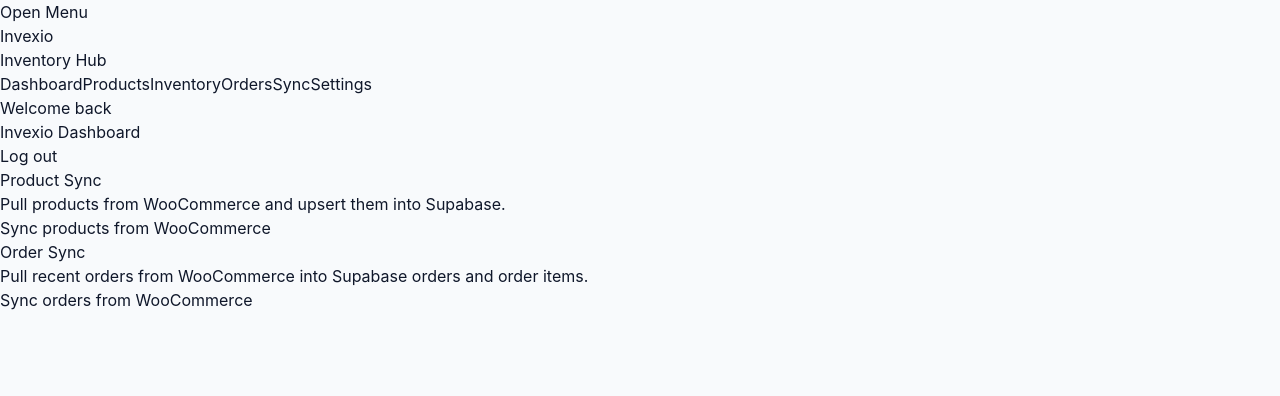
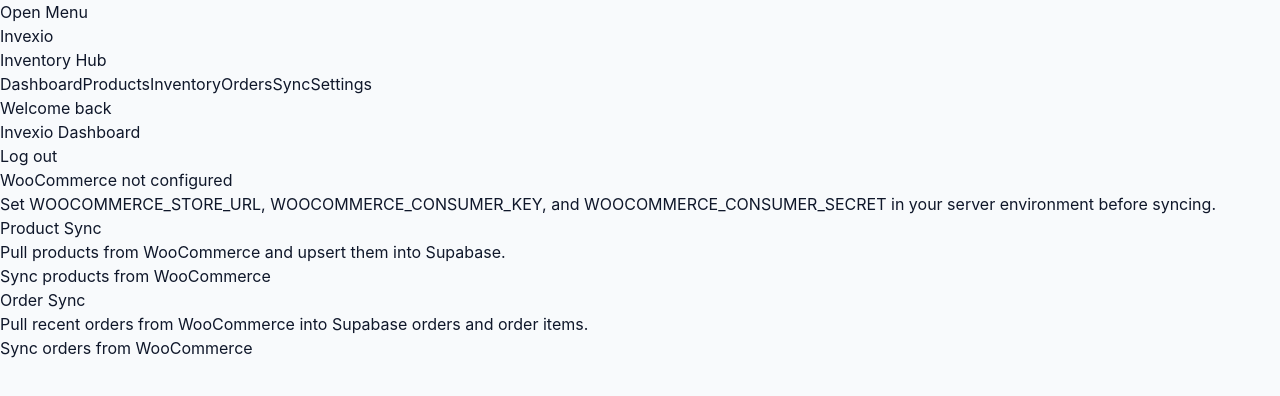
Before and after one commit to alanv9012/invexiov4, a Next.js app: page /sync in a window 1280 px wide. Shown: the top 396 px of the page. Built offline with nearby package versions, Linux system fonts and the light colour scheme; no server answers.

Commit message:
fix: handle WooCommerce sync disabled state

```diff
--- a/src/app/sync/page.tsx
+++ b/src/app/sync/page.tsx
@@ -1,13 +1,18 @@
 import { DashboardLayout } from "@/components/dashboard-layout";
 import { OrdersSyncCard } from "@/features/sync/orders-sync-card";
 import { ProductsSyncCard } from "@/features/sync/products-sync-card";
+import { getSyncPageData } from "@/features/sync/queries";
+import { SyncWooNotConfiguredAlert } from "@/features/sync/sync-woo-not-configured-alert";
 
 export default function SyncPage() {
+  const { wooConfigured } = getSyncPageData();
+
   return (
     <DashboardLayout>
       <div className="space-y-4">
-        <ProductsSyncCard />
-        <OrdersSyncCard />
+        {!wooConfigured ? <SyncWooNotConfiguredAlert /> : null}
+        <ProductsSyncCard wooConfigured={wooConfigured} />
+        <OrdersSyncCard wooConfigured={wooConfigured} />
       </div>
     </DashboardLayout>
   );
--- a/src/features/sync/actions.ts
+++ b/src/features/sync/actions.ts
@@ -1,6 +1,7 @@
 "use server";
 
 import { revalidatePath } from "next/cache";
+import type { SyncOrdersState, SyncProductsState } from "@/features/sync/sync-action-state";
 import {
   completeSyncLogFailure,
   completeSyncLogSuccess,
@@ -8,26 +9,10 @@
 } from "@/features/sync/sync-log-helpers";
 import { getSupabaseAdminClient } from "@/server/supabase/admin";
 import { createWooCommerceClient, type WooOrder } from "@/server/woocommerce/client";
+import { getWooEnvStatus } from "@/server/woocommerce/env";
 
-export type SyncProductsState = {
-  status: "idle" | "success" | "error";
-  message: string | null;
-};
-
-export const initialSyncProductsState: SyncProductsState = {
-  status: "idle",
-  message: null
-};
-
-export type SyncOrdersState = {
-  status: "idle" | "success" | "error";
-  message: string | null;
-};
-
-export const initialSyncOrdersState: SyncOrdersState = {
-  status: "idle",
-  message: null
-};
+const WOO_NOT_CONFIGURED_MESSAGE =
+  "WooCommerce is not configured. Add the required WooCommerce environment variables before syncing.";
 
 type WooProductRecord = {
   id: number;
@@ -57,6 +42,13 @@
   _previous: SyncProductsState,
   _formData: FormData
 ): Promise<SyncProductsState> {
+  if (!getWooEnvStatus().allConfigured) {
+    return {
+      status: "error",
+      message: WOO_NOT_CONFIGURED_MESSAGE
+    };
+  }
+
   const supabase = getSupabaseAdminClient();
   const { syncLogId, syncStart } = await startSyncLog(
     supabase,
@@ -266,6 +258,13 @@
   _previous: SyncOrdersState,
   _formData: FormData
 ): Promise<SyncOrdersState> {
+  if (!getWooEnvStatus().allConfigured) {
+    return {
+      status: "error",
+      message: WOO_NOT_CONFIGURED_MESSAGE
+    };
+  }
+
   const supabase = getSupabaseAdminClient();
   const { syncLogId, syncStart } = await startSyncLog(
     supabase,
--- a/src/features/sync/orders-sync-card.tsx
+++ b/src/features/sync/orders-sync-card.tsx
@@ -2,18 +2,16 @@
 
 import { useActionState } from "react";
 import { useFormStatus } from "react-dom";
-import {
-  initialSyncOrdersState,
-  syncOrdersFromWooCommerceAction
-} from "@/features/sync/actions";
+import { syncOrdersFromWooCommerceAction } from "@/features/sync/actions";
+import { initialSyncOrdersState } from "@/features/sync/sync-action-state";
 
-function SyncOrdersButton() {
+function SyncOrdersButton({ disabled }: { disabled: boolean }) {
   const { pending } = useFormStatus();
 
   return (
     <button
       type="submit"
-      disabled={pending}
+      disabled={disabled || pending}
       className="rounded-md bg-slate-900 px-4 py-2 text-sm font-medium text-white transition hover:bg-slate-800 disabled:cursor-not-allowed disabled:opacity-60"
     >
       {pending ? "Syncing..." : "Sync orders from WooCommerce"}
@@ -21,7 +19,11 @@
   );
 }
 
-export function OrdersSyncCard() {
+type OrdersSyncCardProps = {
+  wooConfigured: boolean;
+};
+
+export function OrdersSyncCard({ wooConfigured }: OrdersSyncCardProps) {
   const [state, formAction] = useActionState(
     syncOrdersFromWooCommerceAction,
     initialSyncOrdersState
@@ -34,8 +36,12 @@
         Pull recent orders from WooCommerce into Supabase orders and order items.
       </p>
 
-      <form action={formAction} className="mt-4">
-        <SyncOrdersButton />
+      <form
+        action={wooConfigured ? formAction : undefined}
+        className="mt-4"
+        onSubmit={wooConfigured ? undefined : (event) => event.preventDefault()}
+      >
+        <SyncOrdersButton disabled={!wooConfigured} />
       </form>
 
       {state.status === "success" && state.message ? (
--- a/src/features/sync/products-sync-card.tsx
+++ b/src/features/sync/products-sync-card.tsx
@@ -2,18 +2,16 @@
 
 import { useActionState } from "react";
 import { useFormStatus } from "react-dom";
-import {
-  initialSyncProductsState,
-  syncProductsFromWooCommerceAction
-} from "@/features/sync/actions";
+import { syncProductsFromWooCommerceAction } from "@/features/sync/actions";
+import { initialSyncProductsState } from "@/features/sync/sync-action-state";
 
-function SyncButton() {
+function SyncButton({ disabled }: { disabled: boolean }) {
   const { pending } = useFormStatus();
 
   return (
     <button
       type="submit"
-      disabled={pending}
+      disabled={disabled || pending}
       className="rounded-md bg-slate-900 px-4 py-2 text-sm font-medium text-white transition hover:bg-slate-800 disabled:cursor-not-allowed disabled:opacity-60"
     >
       {pending ? "Syncing..." : "Sync products from WooCommerce"}
@@ -21,7 +19,11 @@
   );
 }
 
-export function ProductsSyncCard() {
+type ProductsSyncCardProps = {
+  wooConfigured: boolean;
+};
+
+export function ProductsSyncCard({ wooConfigured }: ProductsSyncCardProps) {
   const [state, formAction] = useActionState(
     syncProductsFromWooCommerceAction,
     initialSyncProductsState
@@ -34,8 +36,12 @@
         Pull products from WooCommerce and upsert them into Supabase.
       </p>
 
-      <form action={formAction} className="mt-4">
-        <SyncButton />
+      <form
+        action={wooConfigured ? formAction : undefined}
+        className="mt-4"
+        onSubmit={wooConfigured ? undefined : (event) => event.preventDefault()}
+      >
+        <SyncButton disabled={!wooConfigured} />
       </form>
 
       {state.status === "success" && state.message ? (
--- /dev/null
+++ b/src/features/sync/queries.ts
@@ -0,0 +1,13 @@
+import "server-only";
+
+import { getWooEnvStatus } from "@/server/woocommerce/env";
+
+export type SyncPageData = {
+  wooConfigured: boolean;
+};
+
+export function getSyncPageData(): SyncPageData {
+  return {
+    wooConfigured: getWooEnvStatus().allConfigured
+  };
+}
--- /dev/null
+++ b/src/features/sync/sync-action-state.ts
@@ -0,0 +1,19 @@
+export type SyncProductsState = {
+  status: "idle" | "success" | "error";
+  message: string | null;
+};
+
+export const initialSyncProductsState: SyncProductsState = {
+  status: "idle",
+  message: null
+};
+
+export type SyncOrdersState = {
+  status: "idle" | "success" | "error";
+  message: string | null;
+};
+
+export const initialSyncOrdersState: SyncOrdersState = {
+  status: "idle",
+  message: null
+};
--- /dev/null
+++ b/src/features/sync/sync-woo-not-configured-alert.tsx
@@ -0,0 +1,16 @@
+export function SyncWooNotConfiguredAlert() {
+  return (
+    <div
+      role="status"
+      className="rounded-lg border border-amber-200 bg-amber-50 px-4 py-3 text-sm text-amber-900"
+    >
+      <p className="font-medium">WooCommerce not configured</p>
+      <p className="mt-1 text-amber-800">
+        Set <span className="font-mono text-xs">WOOCOMMERCE_STORE_URL</span>,{" "}
+        <span className="font-mono text-xs">WOOCOMMERCE_CONSUMER_KEY</span>, and{" "}
+        <span className="font-mono text-xs">WOOCOMMERCE_CONSUMER_SECRET</span> in your server
+        environment before syncing.
+      </p>
+    </div>
+  );
+}
```
